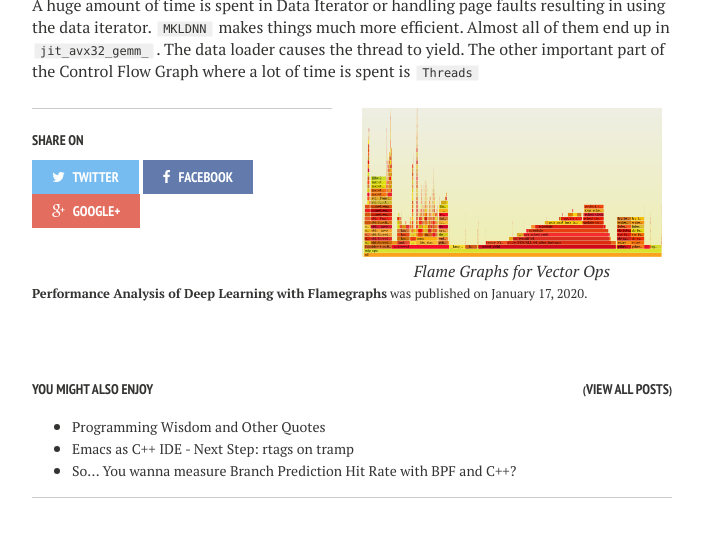
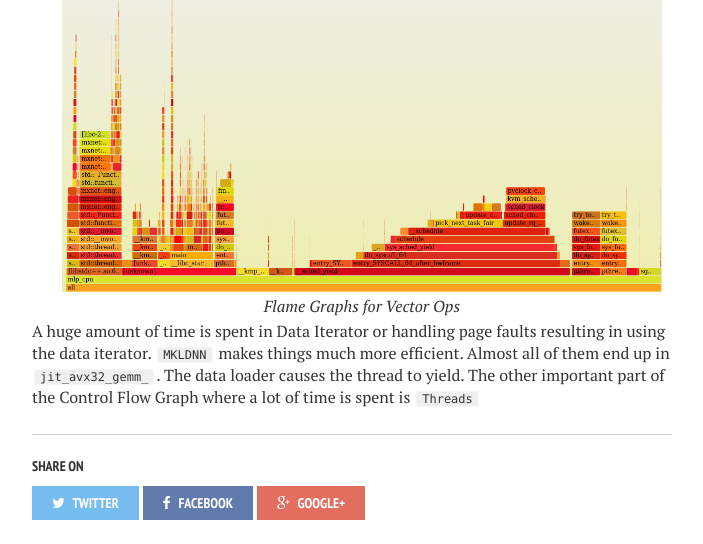
Before and after one commit to mycpuorg/mycpuorg.github.io, a Jekyll site: the page built from _posts/2020-01-17-debugging-deep-learning-flamegraph.md, in a window 1280 px wide and 900 px high, scrolled down 2866 px, cut to the strip 0-544 px from the top of the window. Shown: the whole strip, without its empty margins (288-991 px from the left). Built offline with Jekyll 4.4.1, drawn with Linux system fonts in a browser that asks for light colours; nearby versions of some CDN libraries; comment, search, counter and statistics services are not loaded.

Commit message:
change size of the flamegraph preview thumbnail

````diff
--- a/_posts/2020-01-17-debugging-deep-learning-flamegraph.md
+++ b/_posts/2020-01-17-debugging-deep-learning-flamegraph.md
@@ -112,14 +112,15 @@ The training loop is simple enough to understand from the code and comments.
 ```
 
 ### Perf Output and Flamegraph:
+
+<div
+style="float:right;padding-left:30px;padding-right:10px;padding-bottom:3px"><a
+href="/images/mlp_cpu.svg"><img
+src="/images/mlp_cpu_preview.png" width="600" height="500"
+style="padding-bottom:3px"/></a><br><center><i>Flame Graphs for Vector Ops</i></center></div>
+
 A huge amount of time is spent in Data Iterator or handling page faults
 resulting in using the data iterator. ``MKLDNN`` makes things much more
 efficient. Almost all of them end up in ``jit_avx32_gemm_``. The data loader
 causes the thread to yield. The other important part of the Control Flow Graph
 where a lot of time is spent is ``Threads``
-
-<div
-style="float:right;padding-left:30px;padding-right:10px;padding-bottom:3px"><a
-href="/images/mlp_cpu.svg"><img
-src="/images/mlp_cpu_preview.png" width="300" height="354"
-style="padding-bottom:3px"/></a><br><center><i>Flame Graphs for Vector Ops</i></center></div>
````
